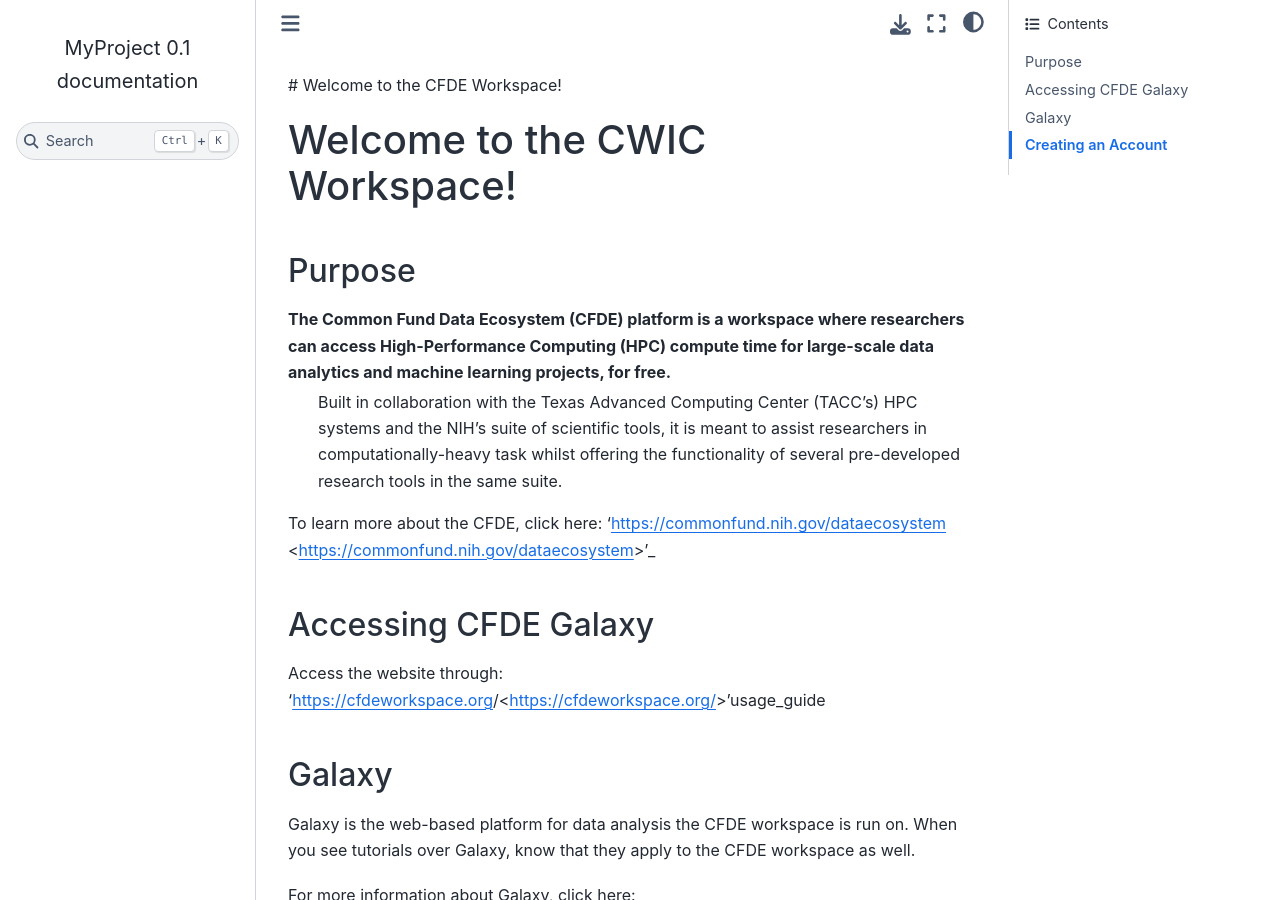
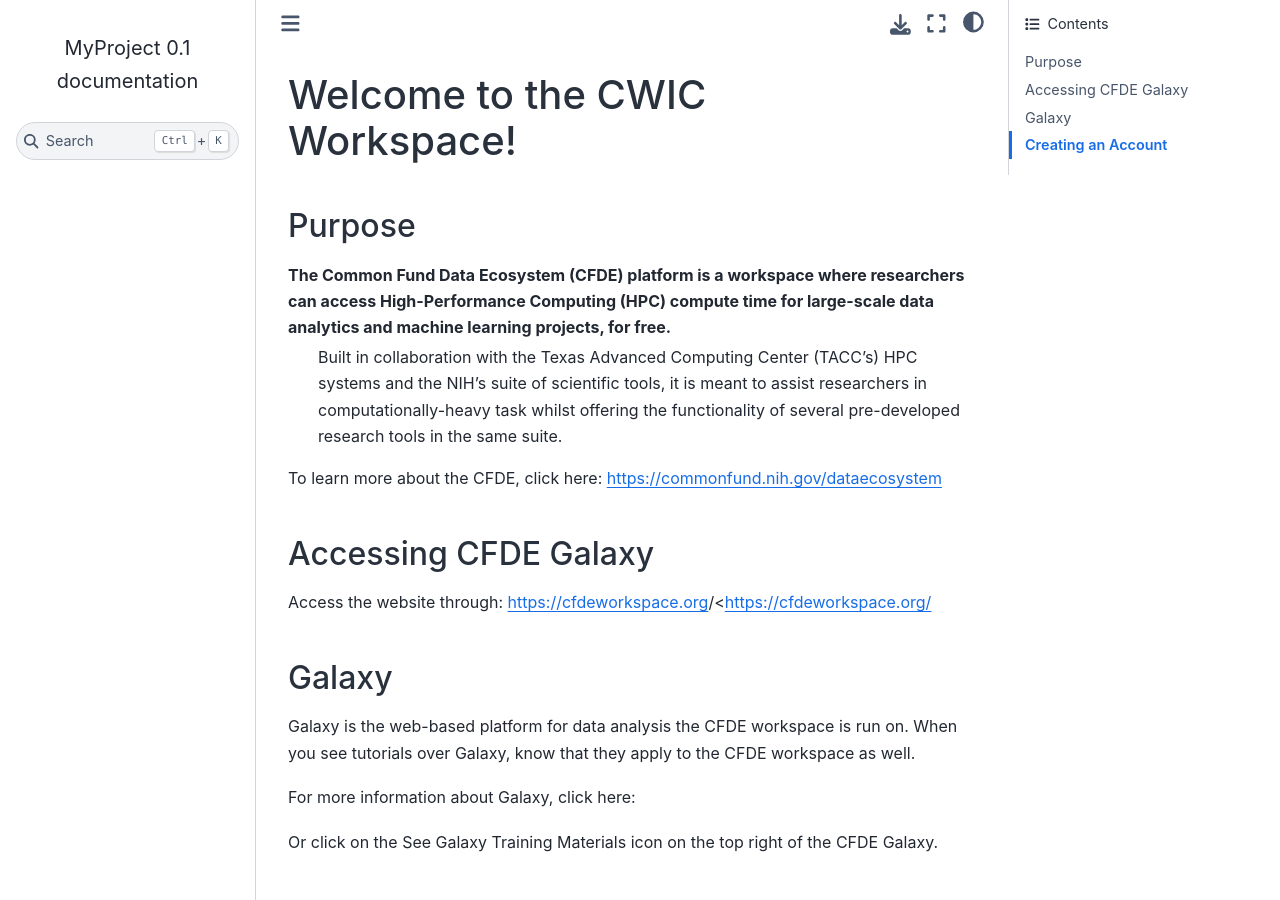
Before and after one commit to kscnl1n/CWIC-rtd, a Sphinx documentation site: the page built from docs/index.rst, in a window 1280 px wide and 900 px high. Built offline with Sphinx 7.4.7 and the Sphinx Book theme 1.1.4, drawn with Linux system fonts in a browser that asks for light colours; some of the changed lines change nothing that is shown.

Commit message:
fixed # msg on top of latest

```diff
--- a/docs/index.rst
+++ b/docs/index.rst
@@ -1,5 +1,3 @@
-# Welcome to the CFDE Workspace!
-
 Welcome to the CWIC Workspace!
 =============================
 Purpose
@@ -8,11 +6,11 @@
  Built in collaboration with the Texas Advanced Computing Center (TACC’s) HPC systems and the NIH’s suite of scientific tools, it is meant to assist researchers in computationally-heavy task whilst offering the
  functionality of several pre-developed research tools in the same suite.
 
-To learn more about the CFDE, click here: 'https://commonfund.nih.gov/dataecosystem <https://commonfund.nih.gov/dataecosystem>'_
+To learn more about the CFDE, click here: https://commonfund.nih.gov/dataecosystem
 
 Accessing CFDE Galaxy
 --------------------
-Access the website through: 'https://cfdeworkspace.org/<https://cfdeworkspace.org/>'usage_guide
+Access the website through: https://cfdeworkspace.org/<https://cfdeworkspace.org/
 
 Galaxy
 -------------------
```
